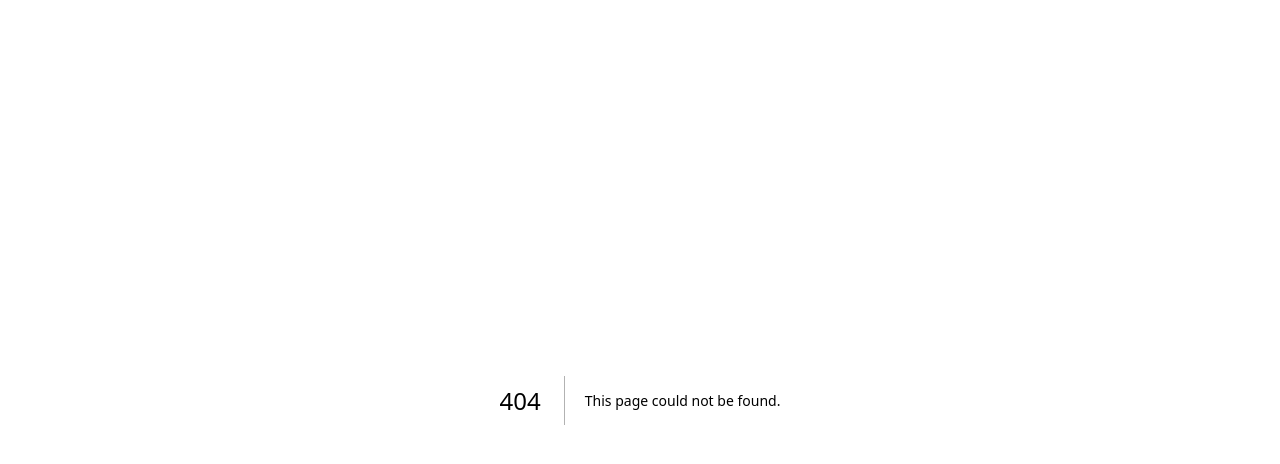
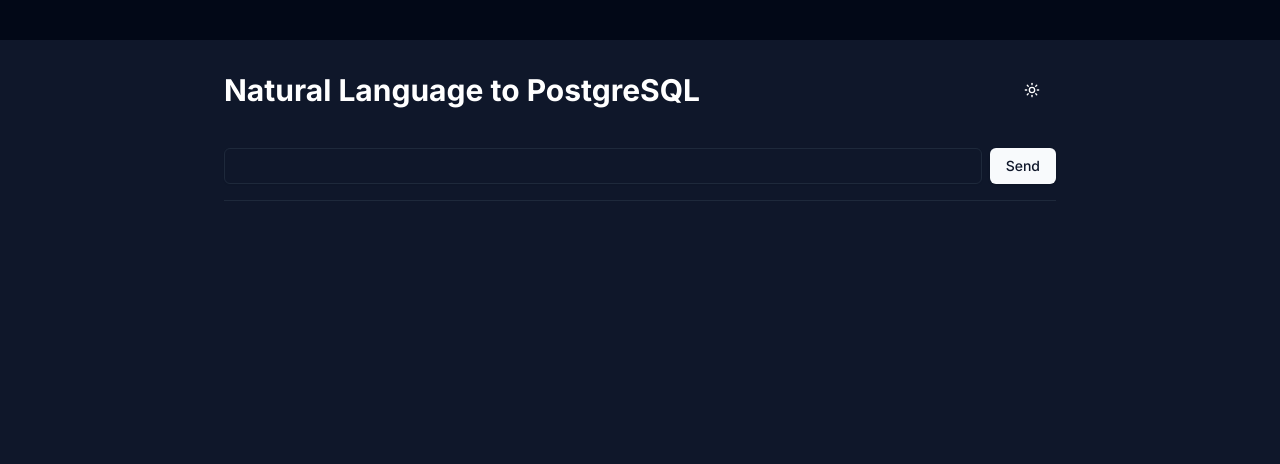
Before and after one commit to coreymunn3/verbal-ai-chat-to-sql, a Next.js app: page /conversation in a window 1280 px wide. Before the commit this address had no page. Shown: the top 464 px of the page. Built offline with nearby package versions, Linux system fonts and the light colour scheme.

Commit message:
refactored Header out of the page and moved the chat completion into the conversations page

```diff
--- /dev/null
+++ b/app/conversation/page.tsx
@@ -0,0 +1,52 @@
+"use client";
+
+import { Separator } from "@/components/ui/separator";
+import Markdown from "react-markdown";
+import { useChat } from "ai/react";
+import { HeaderInput } from "@/components/HeaderInput";
+
+export default function Home() {
+  const {
+    messages,
+    input,
+    handleInputChange,
+    handleSubmit: handleStreamingSubmit,
+  } = useChat();
+
+  return (
+    <div className="dark:bg-slate-900 dark:text-white min-h-screen">
+      <div className="max-w-4xl mx-auto">
+        <div className="p-8 mt-10">
+          <HeaderInput
+            handleSubmit={handleStreamingSubmit}
+            handleInputChange={handleInputChange}
+            input={input}
+          />
+          <Separator className="my-4" />
+          {/* render messages */}
+          <div className="flex flex-col space-y-4 ">
+            {messages.map((m) => (
+              <div
+                key={m.id}
+                className="bg-slate-100 dark:bg-slate-700 rounded-lg p-4 flex items-center space-x-2"
+              >
+                {m.role === "user" ? (
+                  <div className="h-10 min-w-10 w-10 rounded-full bg-slate-500 text-white flex items-center justify-center">
+                    You
+                  </div>
+                ) : (
+                  <div className="h-10 min-w-10 w-10 rounded-full bg-blue-500 text-white flex items-center justify-center">
+                    AI
+                  </div>
+                )}
+                <div>
+                  <Markdown>{m.content}</Markdown>
+                </div>
+              </div>
+            ))}
+          </div>
+        </div>
+      </div>
+    </div>
+  );
+}
--- /dev/null
+++ b/components/HeaderInput.tsx
@@ -0,0 +1,30 @@
+import DarkModeToggle from "@/components/DarkModeToggle";
+import { Button } from "@/components/ui/button";
+import { Input } from "@/components/ui/input";
+import { FormEventHandler, ChangeEventHandler } from "react";
+
+export const HeaderInput = ({
+  handleSubmit,
+  handleInputChange,
+  input,
+}: {
+  handleSubmit: FormEventHandler<HTMLFormElement>;
+  handleInputChange: ChangeEventHandler<HTMLInputElement>;
+  input: string;
+}) => {
+  return (
+    <div>
+      <div className="flex justify-between align-middle mb-10">
+        <div className="font-bold text-3xl">Natural Language to PostgreSQL</div>
+        <DarkModeToggle />
+      </div>
+
+      <div>
+        <form className="flex space-x-2" onSubmit={handleSubmit}>
+          <Input value={input} onChange={handleInputChange} />
+          <Button type="submit">Send</Button>
+        </form>
+      </div>
+    </div>
+  );
+};
```
